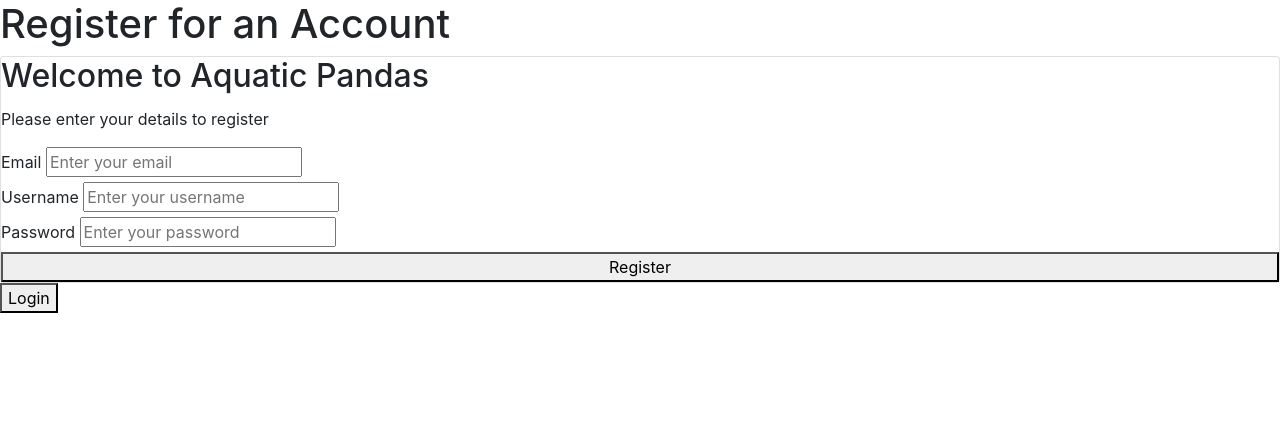
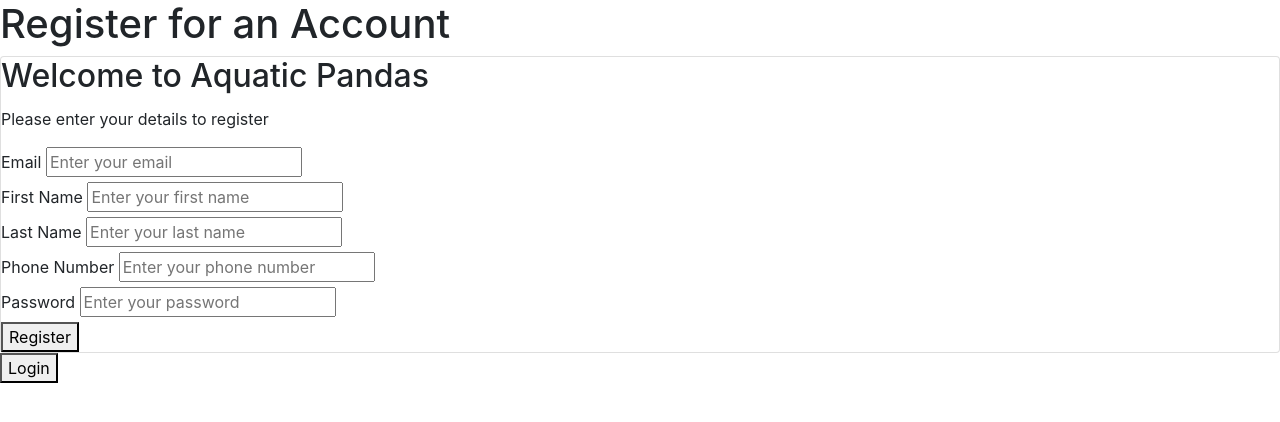
Before and after one commit to sdw00012/CS_440_Aquatic_Pandas, a Flask app: template templates/register.html in a window 1280 px wide. Shown: the part 56-478 px from the top of the page. Run offline with Flask 3, Linux system fonts and the light colour scheme; the template is opened without the code that fills it, so the values that code supplies are empty; parts of the project's set-up code (start-up, migrations or seed data) failed here and were passed over; some libraries are stand-ins or nearby versions.

Commit message:
Added first and last name to register

```diff
--- a/templates/register.html
+++ b/templates/register.html
@@ -18,10 +18,18 @@
                         <input type="email" id="email" placeholder="Enter your email" name="email" required>
                     </div>
 
-                    <div class = "input-username">
-                        <label for = "username">Username</label>
-                        <input type="text" id="username" placeholder="Enter your username" name="username" required>
+                    <div class = "input-first-name">
+                        <label for = "first_name">First Name</label>
+                        <input type="text" id="first_name" placeholder="Enter your first name" name="first_name" required>
                     </div>
+                    <div class = "input-last-name">
+                        <label for = "last_name">Last Name</label>
+                        <input type="text" id="last_name" placeholder="Enter your last name" name="last_name" required>
+                    </div>
+
+                   <div class ="input-phone-number">
+                        <label for = "phone_number">Phone Number</label>
+                        <input type="text" id="phone_number" placeholder="Enter your phone number" name="phone_number" required>
 
                     <div class = "input-password">
                         <label for = "password">Password</label>
```
